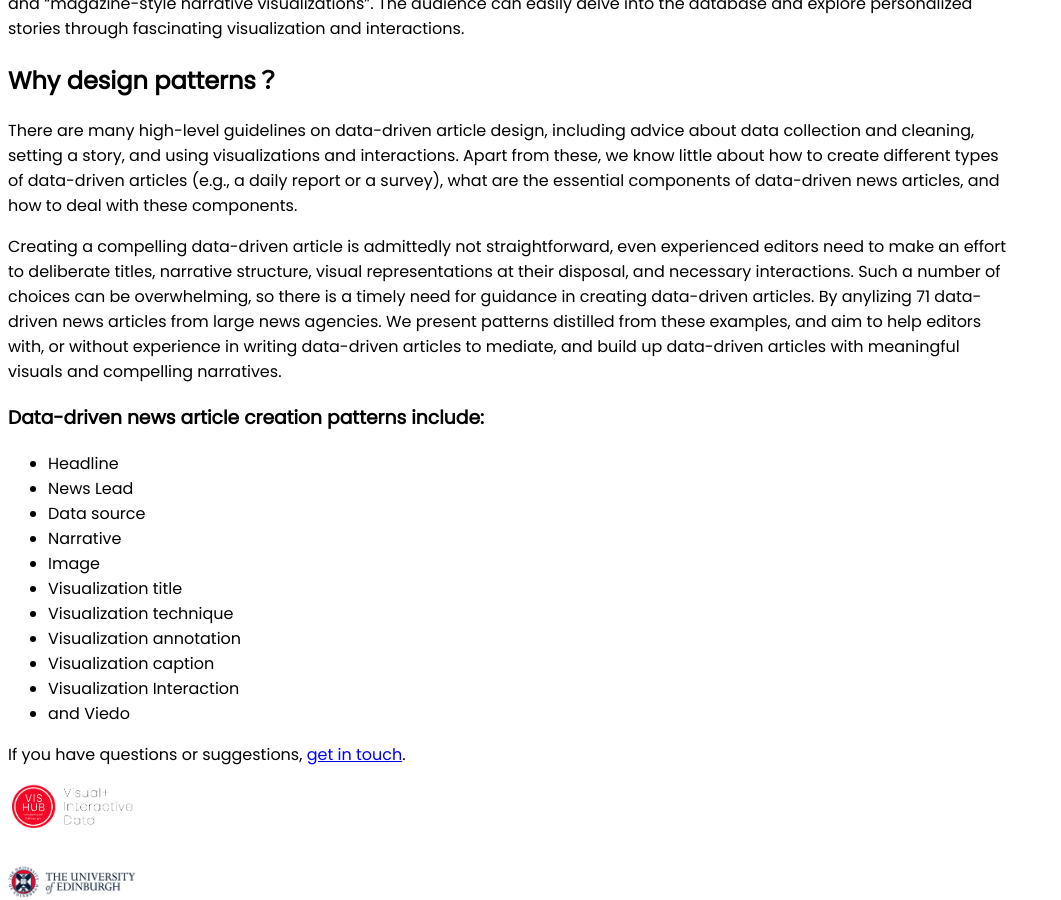
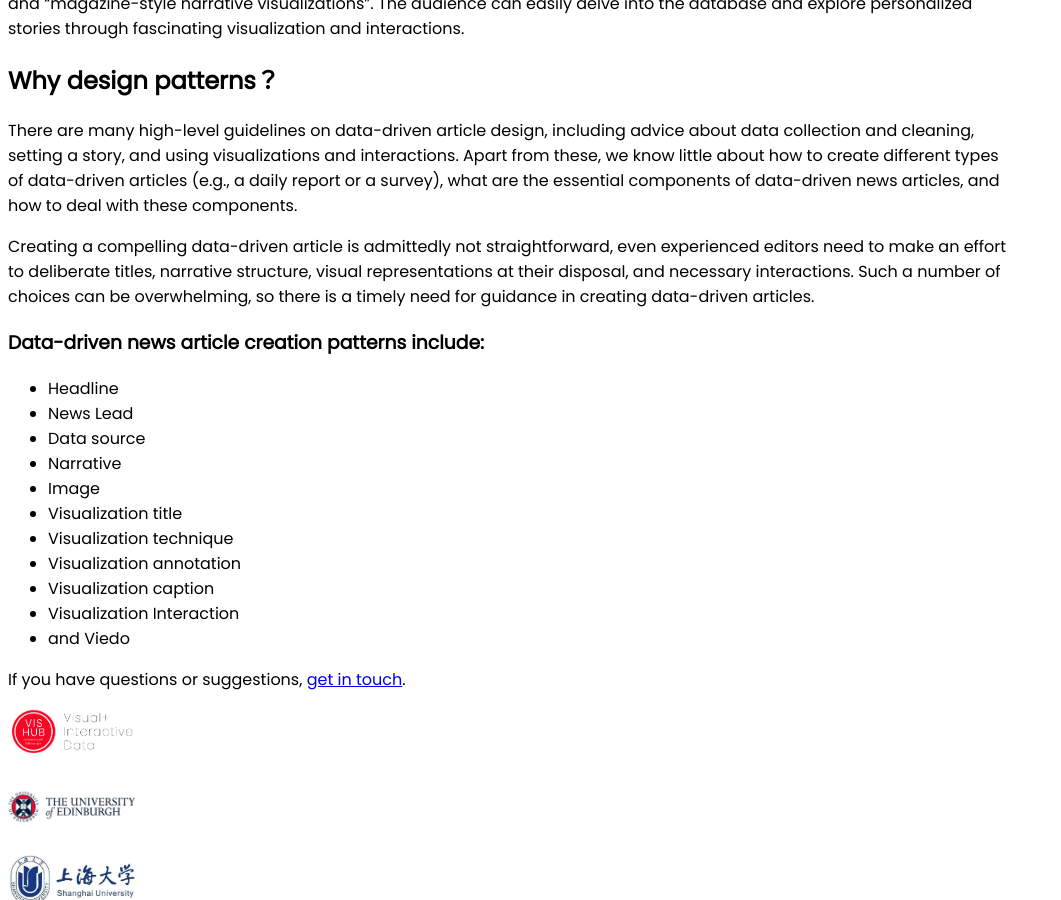
Before and after one commit to datadrivenarticle/datadrivenarticle, a Jekyll site: the page built from index.md, in a window 1280 px wide and 900 px high, scrolled down 1120 px. Shown: the whole window, without its empty margins (0-1061 px from the left). Built offline with Jekyll 4.4.1, drawn with Linux system fonts in a browser that asks for light colours; our own code applies the rules of GitHub Pages for plain Markdown files; a script that is not in the unit is left out.

Commit message:
Update index.md

```diff
--- a/index.md
+++ b/index.md
@@ -17,8 +17,7 @@
 
 Creating a compelling data-driven article is admittedly not straightforward, even experienced editors need to make an effort to deliberate titles, narrative structure, visual representations at their disposal, and necessary interactions.
 <!-- According to the existing production mode, it requires the editor to have various skills and experience to be equipped for the job. -->
-Such a number of choices can be overwhelming, so there is a timely need for guidance in creating data-driven articles. By anylizing 71 data-driven news articles from large news agencies. We present patterns distilled from these examples, and aim to help editors with, or without experience in writing data-driven articles to mediate, and build up data-driven articles with meaningful visuals and compelling narratives.
-
+Such a number of choices can be overwhelming, so there is a timely need for guidance in creating data-driven articles.
 
 ### Data-driven news article creation patterns include:
 * Headline
```
